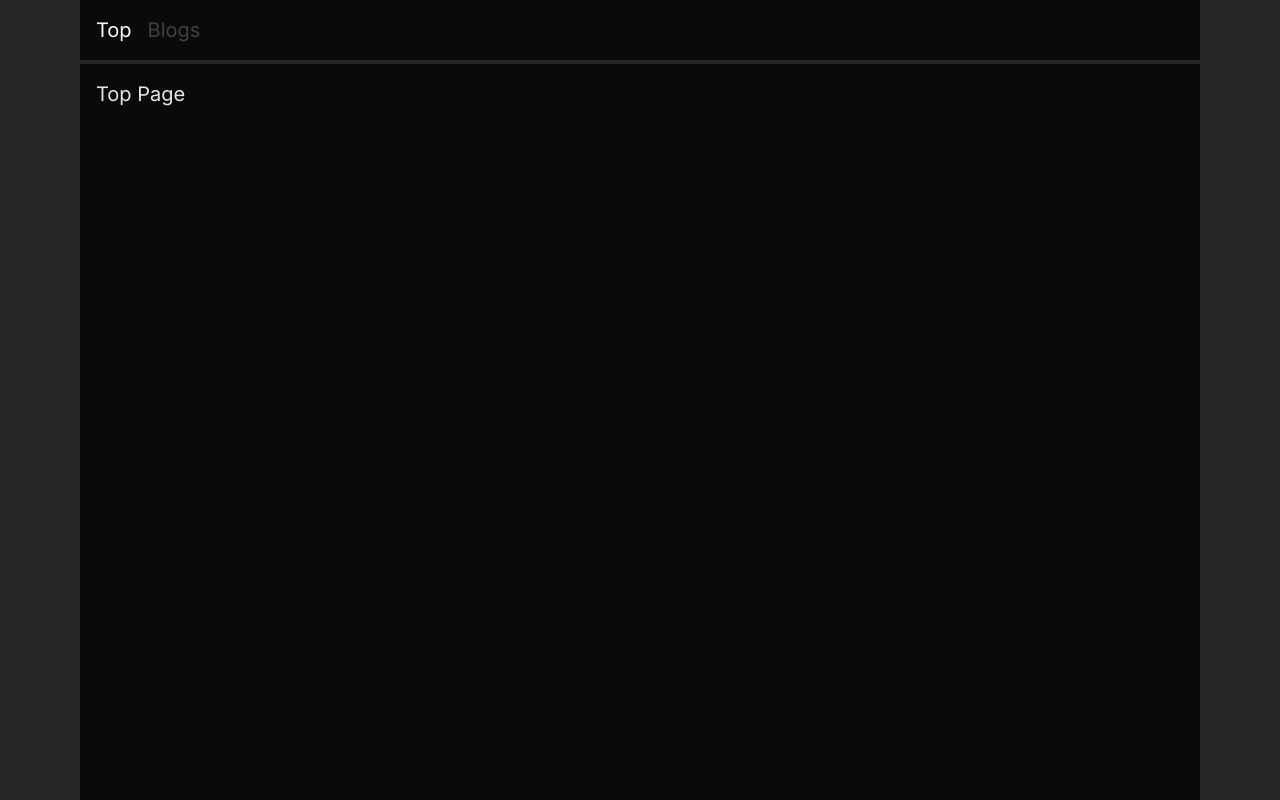
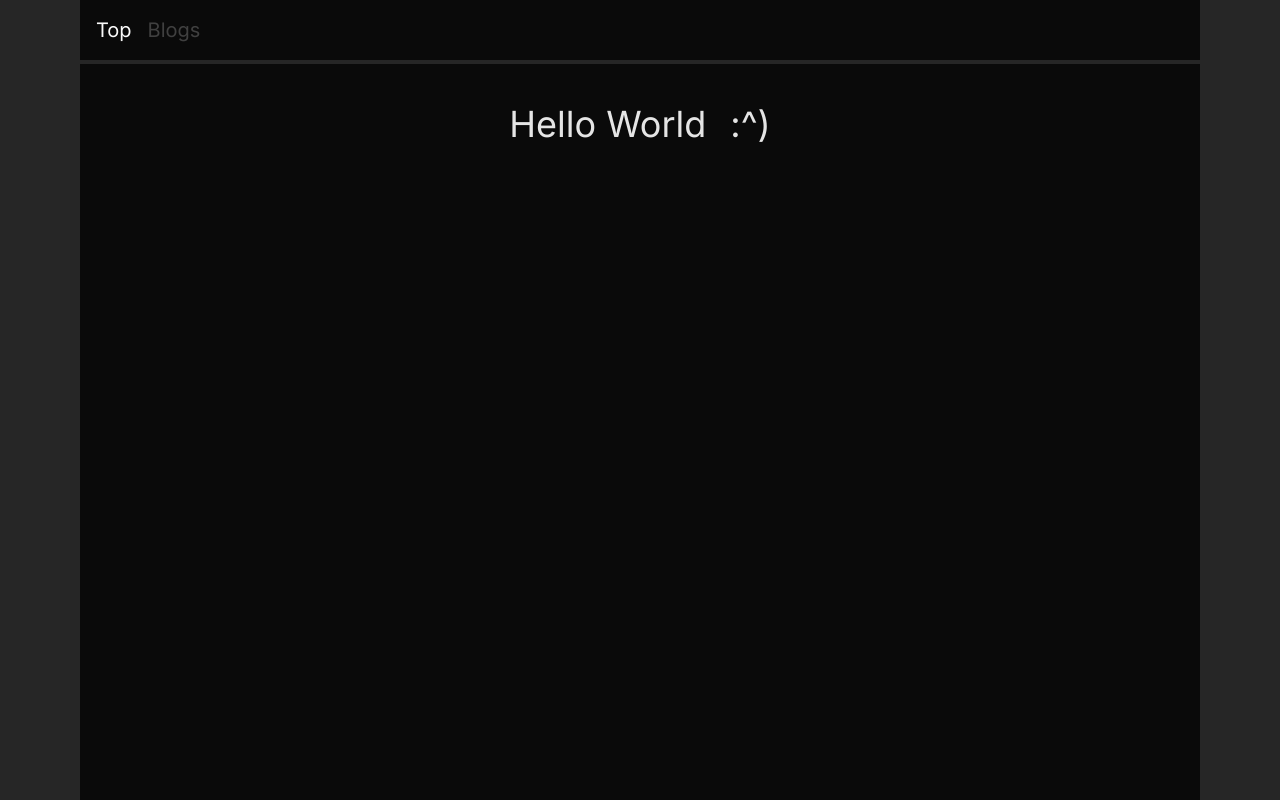
Before and after one commit to traindoggo/github-pages, a Next.js app: page / in a window 1280 px wide. Built offline with nearby package versions, Linux system fonts and the light colour scheme.

Commit message:
add animation and title css

```diff
--- a/src/app/page.tsx
+++ b/src/app/page.tsx
@@ -3,8 +3,15 @@ const BASE_PATH = nextConfig.basePath || "";
 
 export default function Home() {
   return (
-    <main className={`flex-1 p-4 bg-neutral-950`}>
-      <h1 className={`text-xl`}>Top Page</h1>
+    <main className={`flex-1 flex flex-col pt-6 p-10 bg-neutral-950`}>
+      <header className={`p-4 flex justify-center`}>
+        <div className={`flex gap-6 animate-text-focus-in`}>
+          <h1 className={`text-4xl`}>Hello World</h1>
+          <span className={`text-4xl`}>:^&#41;</span>
+        </div>
+      </header>
+
+      <div className={`flex-1`}></div>
     </main>
   );
 }
```
